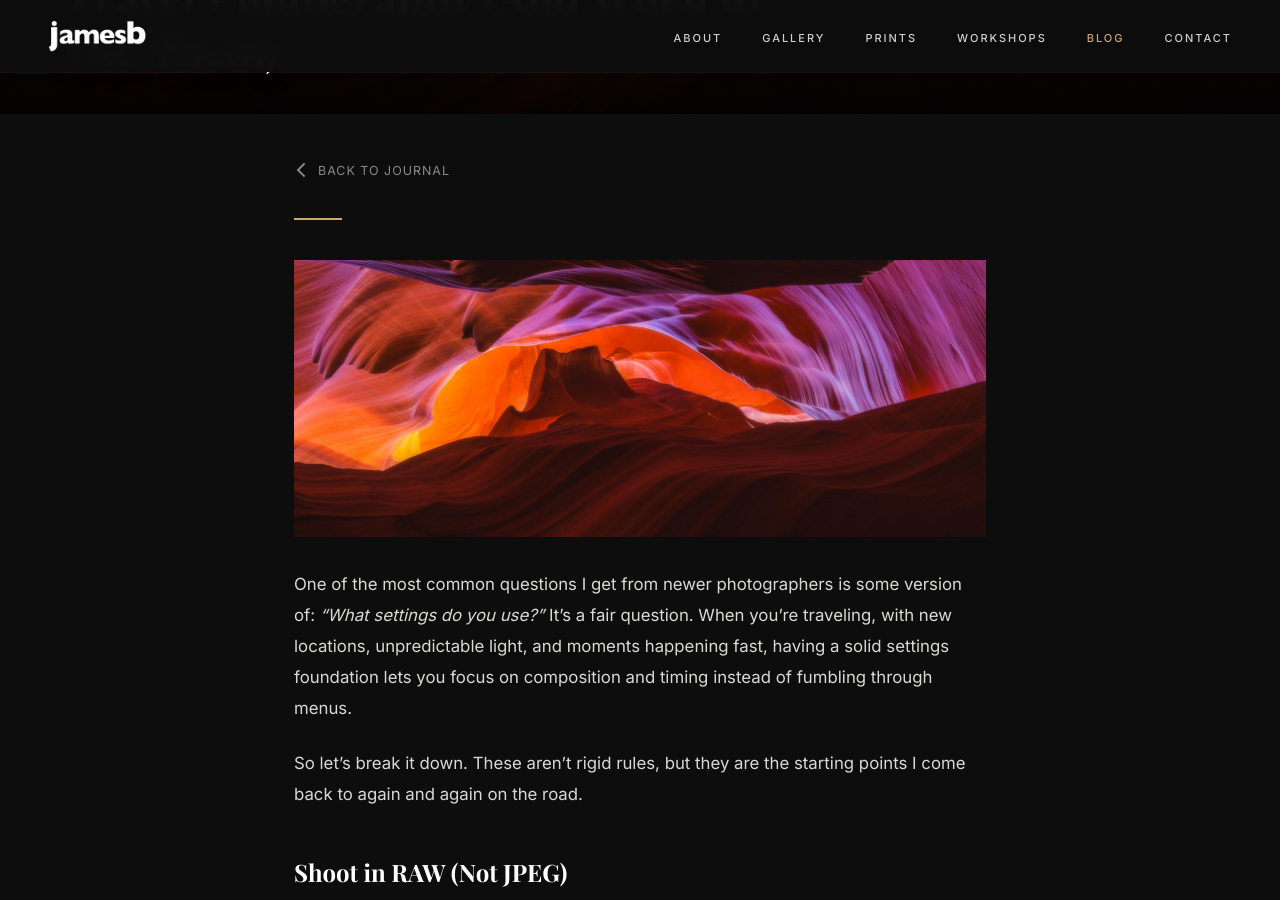
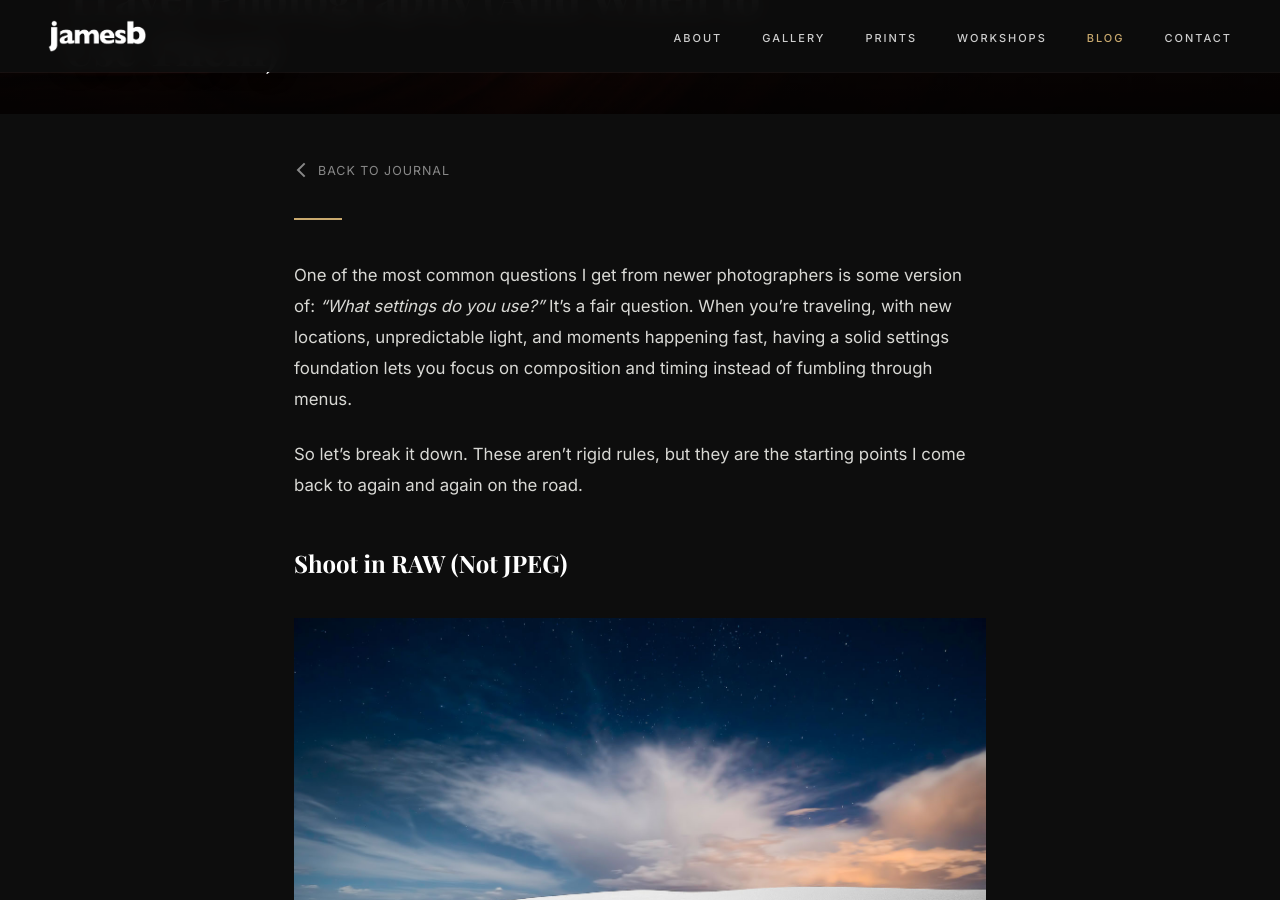
Before and after one commit to jamesbrandon85/jamesbrandon85.github.io, a Jekyll site: the page built from _posts/2026-05-09-best-camera-settings-travel-photography.md, in a window 1280 px wide and 900 px high, scrolled down 398 px. Built offline with Jekyll 4.4.1, drawn with Linux system fonts in a browser that asks for light colours; some web fonts are replaced.

Commit message:
Update 2026-05-09-best-camera-settings-travel-photography.md

```diff
--- a/_posts/2026-05-09-best-camera-settings-travel-photography.md
+++ b/_posts/2026-05-09-best-camera-settings-travel-photography.md
@@ -8,8 +8,6 @@ image: /blog/camera-settings-travel-photography/hero-antelope-canyon-james-brand
 image_alt: Antelope Canyon slot canyon warm light, Arizona
 slug: best-camera-settings-travel-photography
 ---
-
-![Antelope Canyon slot canyon warm light, Arizona](/blog/camera-settings-travel-photography/hero-antelope-canyon-james-brandon.webp)
 
 One of the most common questions I get from newer photographers is some version of: *"What settings do you use?"* It's a fair question. When you're traveling, with new locations, unpredictable light, and moments happening fast, having a solid settings foundation lets you focus on composition and timing instead of fumbling through menus.
 
```
